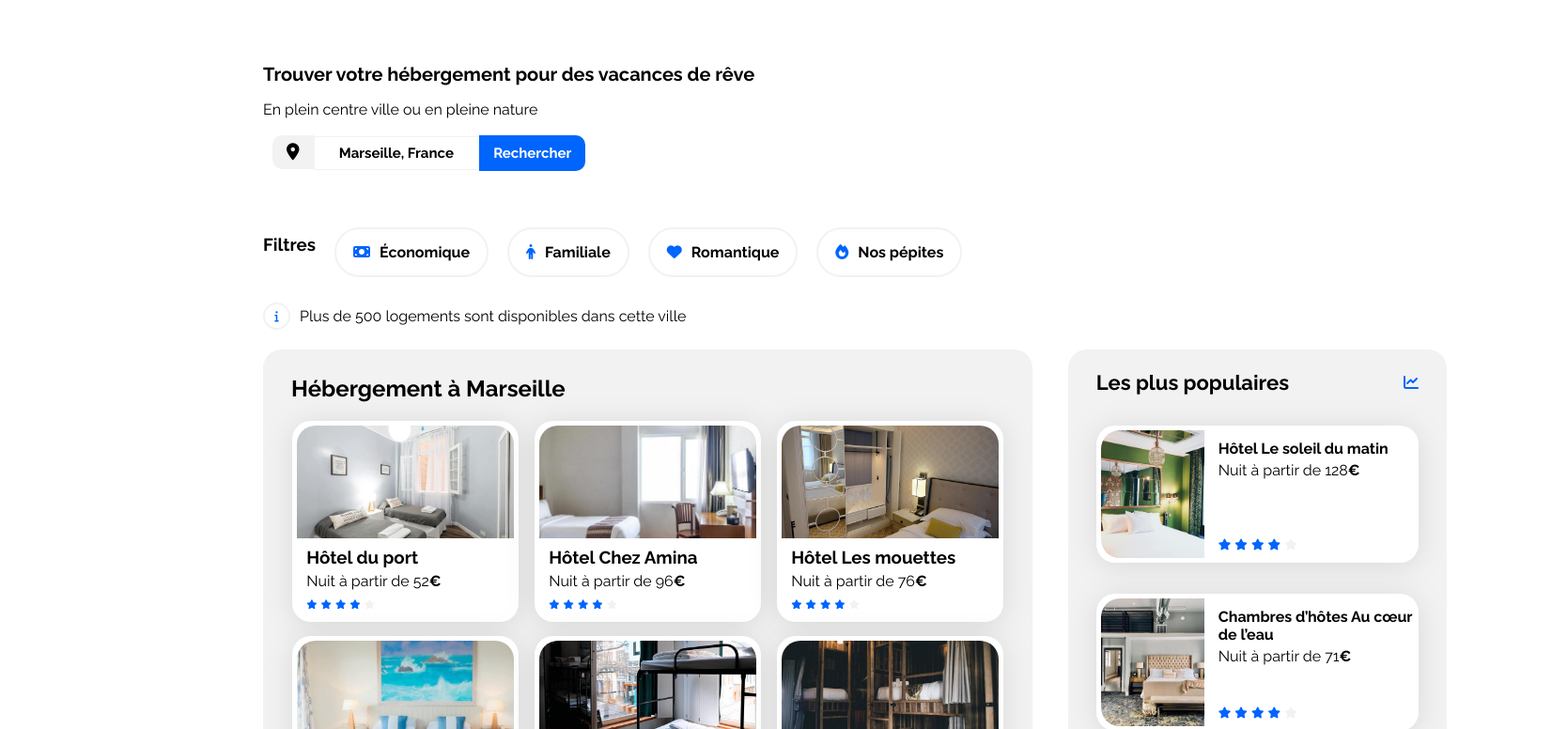
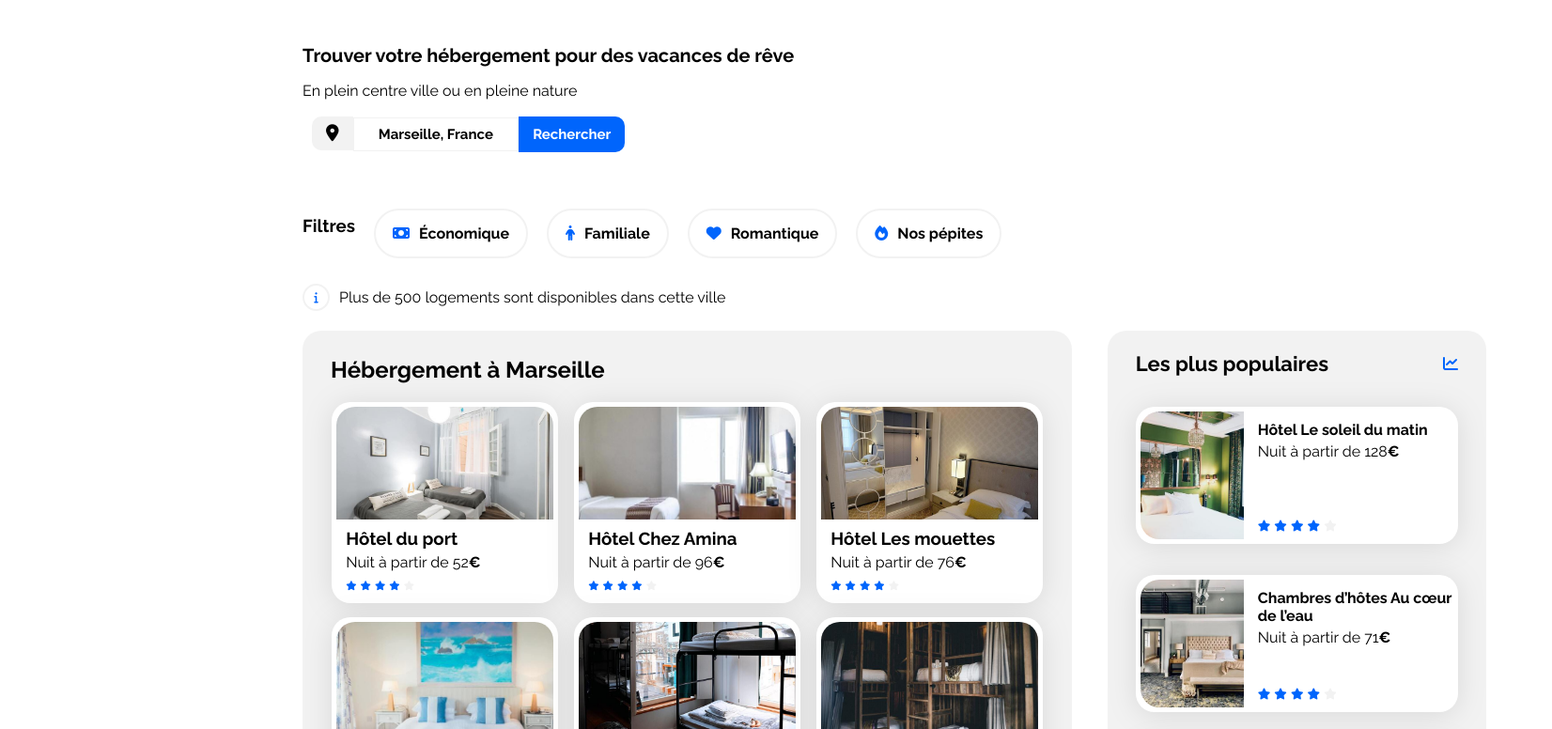
Before and after one commit to beniknour/booki, a plain HTML site: page index.html in a window 1536 px wide. Shown: the part 96-872 px from the top of the page at 94% size, 1652 px wide, since content can reach past the window. Drawn offline with Linux system fonts and the light colour scheme.

Commit message:
modification responsive desktop large

```diff
--- a/css/style.css
+++ b/css/style.css
@@ -881,11 +881,13 @@ footer a {
     }
 
 }
-@media screen and (min-width: 1400px) {
+@media screen and (min-width: 1440px) {
 
-    body {
+    body{
+
+        margin-left: 18%;
+        margin-right: 20%;
         width: 100%;
-        margin: 2% 15%;
+    }
 
-    }
 }
```
